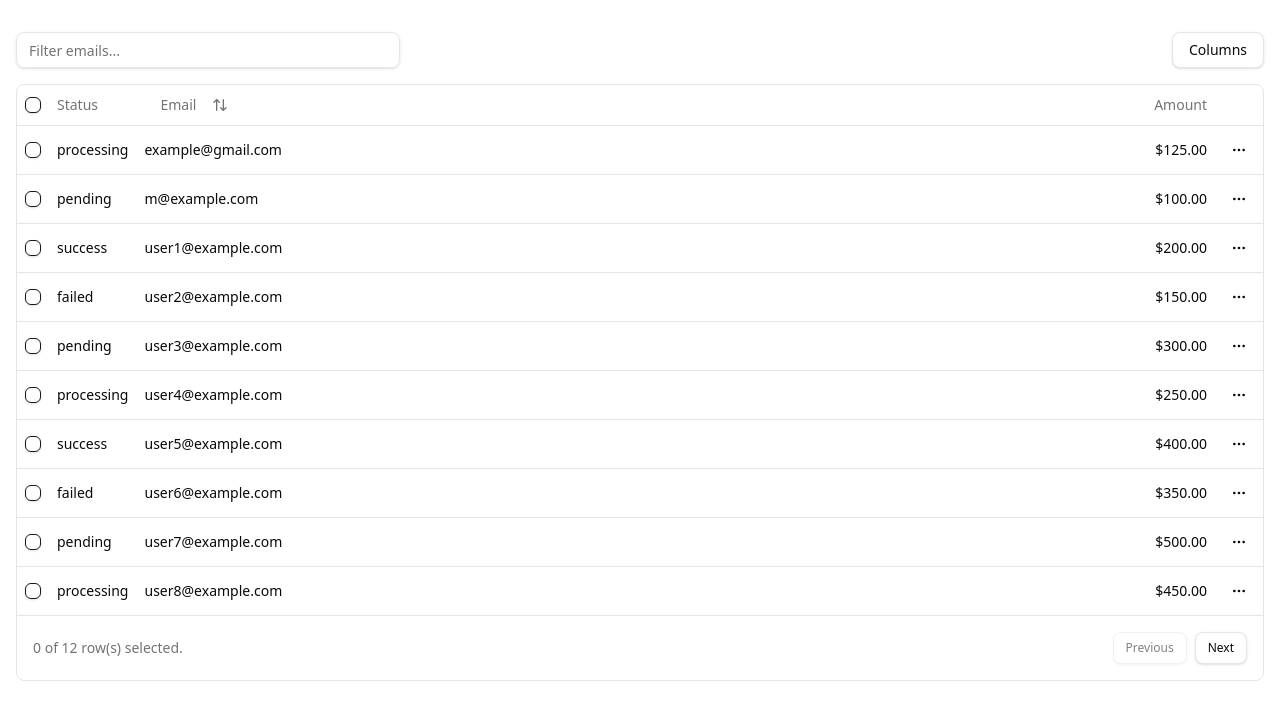
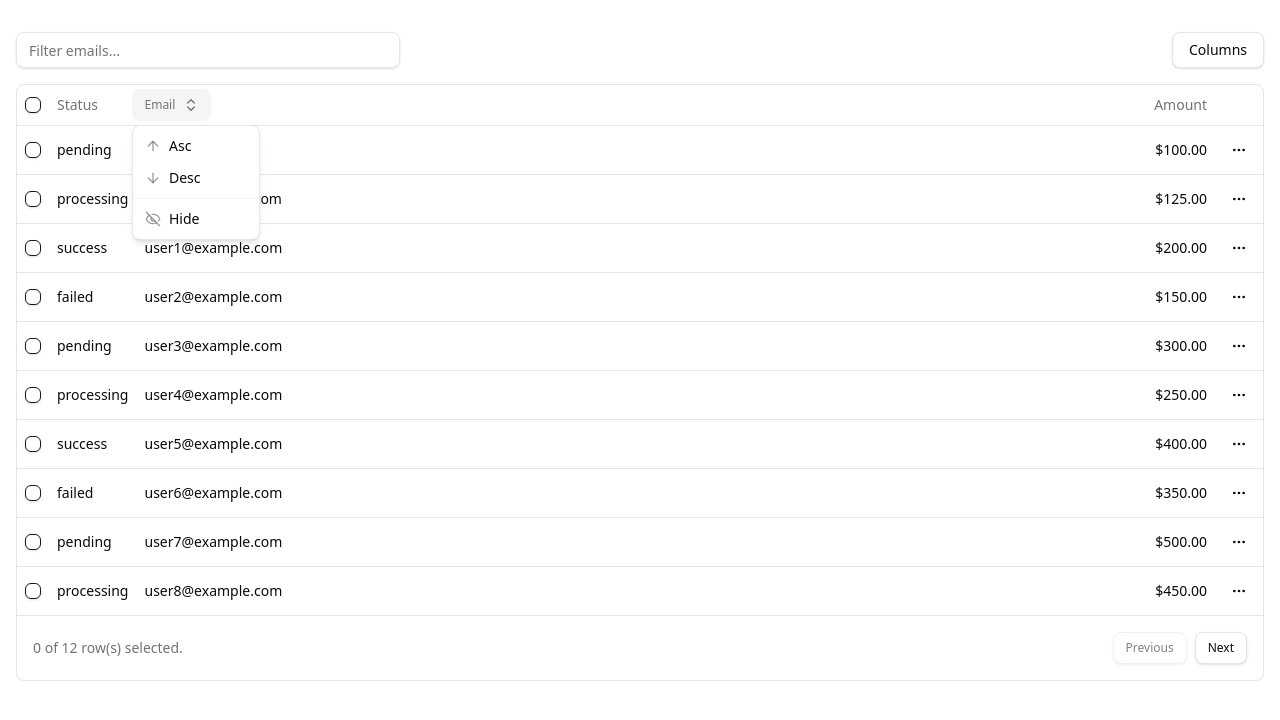
Before and after one commit to soyluisarrieta/shadcn-data-table, a React app: page / in a window 1280 px wide. Both pictures are taken after a click on the button "Email". Shown: the top 720 px of the page. Built offline with nearby package versions, Linux system fonts and the light colour scheme; the HTML template or start-up script is replaced by a standard one.

Commit message:
feat: implement column header reusable component from Shadcn docs

```diff
--- a/src/app/payment/payments-columns.tsx
+++ b/src/app/payment/payments-columns.tsx
@@ -1,8 +1,9 @@
 import { type CustomColumnDef } from '@/components/commons/data-table'
+import { DataTableColumnHeader } from '@/components/commons/data-table-column-header'
 import { Button } from '@/components/ui/button'
 import { Checkbox } from '@/components/ui/checkbox'
 import { DropdownMenu, DropdownMenuContent, DropdownMenuItem, DropdownMenuLabel, DropdownMenuSeparator, DropdownMenuTrigger } from '@/components/ui/dropdown-menu'
-import { ArrowUpDownIcon, MoreHorizontalIcon } from 'lucide-react'
+import { MoreHorizontalIcon } from 'lucide-react'
 
 export type Payment = {
   id: string
@@ -45,17 +46,9 @@ export const paymentsColumns: CustomColumnDef<Payment>[] = [
     width: '100%',
     minWidth: 300,
     enableHiding: false,
-    header: ({ column }) => {
-      return (
-        <Button
-          variant="ghost"
-          onClick={() => column.toggleSorting(column.getIsSorted() === 'asc')}
-        >
-          Email
-          <ArrowUpDownIcon className="ml-2 h-4 w-4" />
-        </Button>
-      )
-    }
+    header: ({ column }) => (
+      <DataTableColumnHeader column={column} title="Email" />
+    )
   },
   {
     accessorKey: 'amount',
--- /dev/null
+++ b/src/components/commons/data-table-column-header.tsx
@@ -0,0 +1,66 @@
+import { Column } from '@tanstack/react-table'
+import { ArrowDown, ArrowUp, ChevronsUpDown, EyeOff } from 'lucide-react'
+
+import { cn } from '@/lib/utils'
+import { Button } from '@/components/ui/button'
+import {
+  DropdownMenu,
+  DropdownMenuContent,
+  DropdownMenuItem,
+  DropdownMenuSeparator,
+  DropdownMenuTrigger
+} from '@/components/ui/dropdown-menu'
+
+interface DataTableColumnHeaderProps<TData, TValue>
+  extends React.HTMLAttributes<HTMLDivElement> {
+  column: Column<TData, TValue>
+  title: string
+}
+
+export function DataTableColumnHeader<TData, TValue> ({
+  column,
+  title,
+  className
+}: DataTableColumnHeaderProps<TData, TValue>) {
+  if (!column.getCanSort()) {
+    return <div className={cn(className)}>{title}</div>
+  }
+
+  return (
+    <div className={cn('flex items-center space-x-2', className)}>
+      <DropdownMenu>
+        <DropdownMenuTrigger asChild>
+          <Button
+            variant="ghost"
+            size="sm"
+            className="-ml-3 h-8 data-[state=open]:bg-accent"
+          >
+            <span>{title}</span>
+            {column.getIsSorted() === 'desc' ? (
+              <ArrowDown />
+            ) : column.getIsSorted() === 'asc' ? (
+              <ArrowUp />
+            ) : (
+              <ChevronsUpDown />
+            )}
+          </Button>
+        </DropdownMenuTrigger>
+        <DropdownMenuContent align="start">
+          <DropdownMenuItem onClick={() => column.toggleSorting(false)}>
+            <ArrowUp className="h-3.5 w-3.5 text-muted-foreground/70" />
+            Asc
+          </DropdownMenuItem>
+          <DropdownMenuItem onClick={() => column.toggleSorting(true)}>
+            <ArrowDown className="h-3.5 w-3.5 text-muted-foreground/70" />
+            Desc
+          </DropdownMenuItem>
+          <DropdownMenuSeparator />
+          <DropdownMenuItem onClick={() => column.toggleVisibility(false)}>
+            <EyeOff className="h-3.5 w-3.5 text-muted-foreground/70" />
+            Hide
+          </DropdownMenuItem>
+        </DropdownMenuContent>
+      </DropdownMenu>
+    </div>
+  )
+}
```
